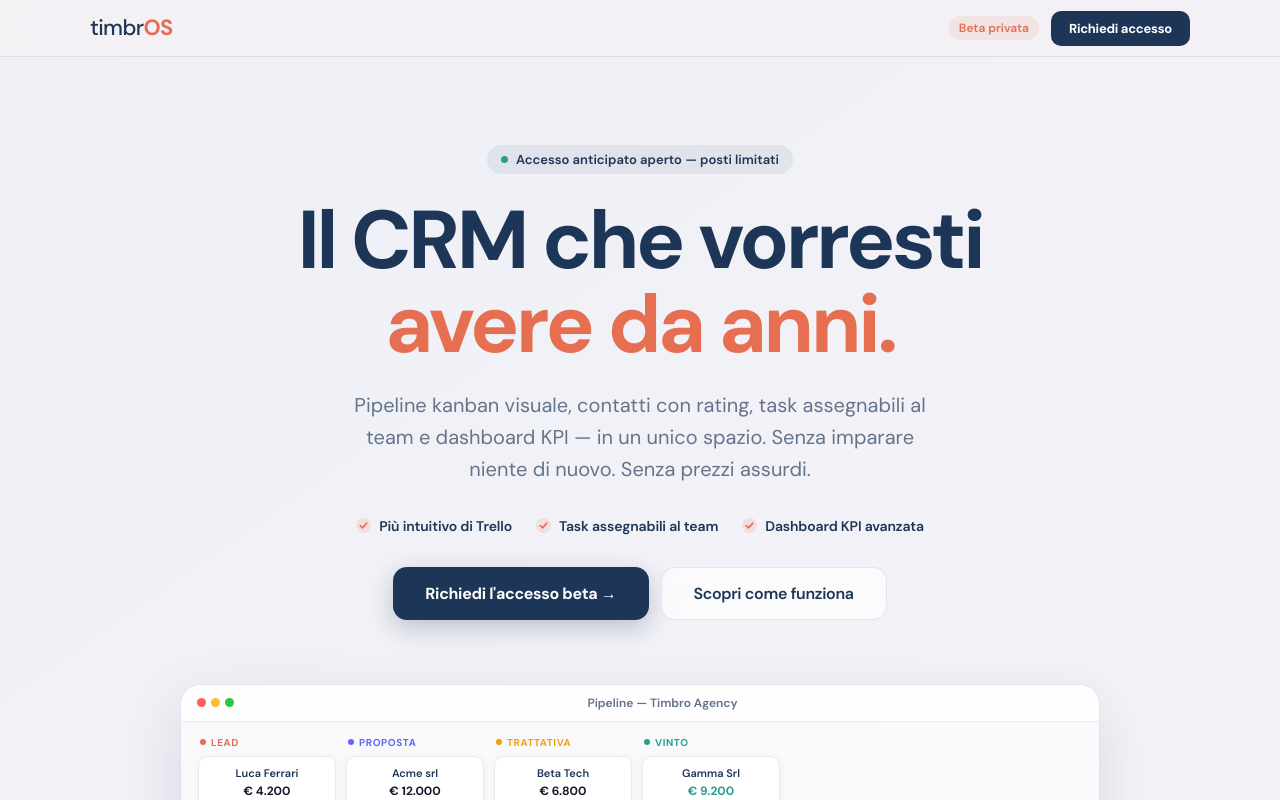
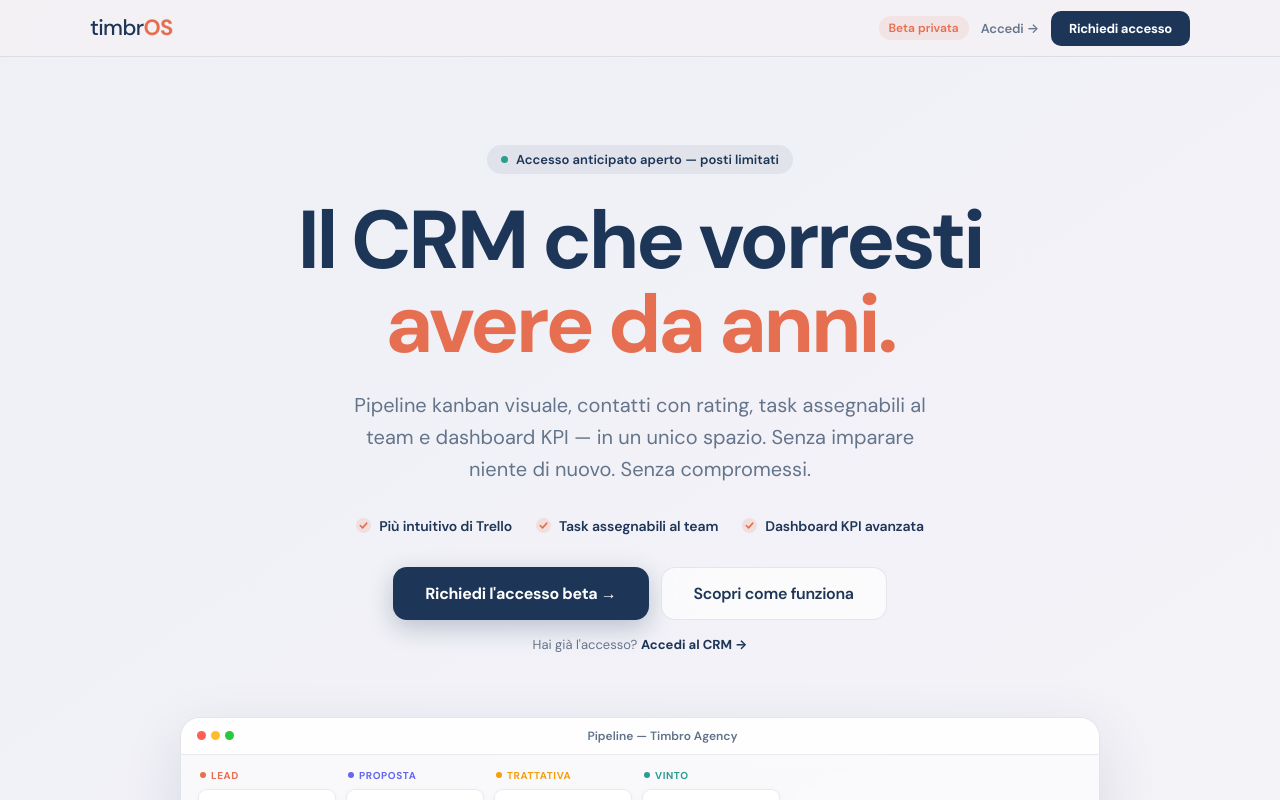
Before and after one commit to nicola-wq/timbros-landing, a Next.js app: page / in a window 1280 px wide. Shown: the top 800 px of the page. Built offline with nearby package versions, Linux system fonts and the light colour scheme.

Commit message:
feat: aggiunge link accesso CRM per utenti approvati, fix copy hero

```diff
--- a/app/page.tsx
+++ b/app/page.tsx
@@ -483,6 +483,9 @@ export default function LandingPage() {
           <a href="/" style={{ textDecoration: 'none', cursor: 'pointer' }}><Logo size={22} /></a>
           <div style={{ display: 'flex', alignItems: 'center', gap: 12 }}>
             <span className="header-badge" style={{ fontSize: 12, fontWeight: 600, color: C.orange, background: 'rgba(231,111,81,0.1)', padding: '4px 10px', borderRadius: 20 }}>Beta privata</span>
+            <a href="https://crm.timbros.it/login" target="_blank" rel="noopener noreferrer" className="header-login" style={{ fontSize: 13, fontWeight: 600, color: C.navy, textDecoration: 'none', opacity: 0.65, letterSpacing: '-0.01em', whiteSpace: 'nowrap' }}>
+              Accedi →
+            </a>
             <button onClick={scrollToForm} style={{ padding: '9px 18px', fontSize: 13, fontWeight: 700, background: C.navy, color: '#fff', border: 'none', borderRadius: 10, cursor: 'pointer', fontFamily: "'DM Sans',sans-serif", letterSpacing: '-0.02em', whiteSpace: 'nowrap' }}>
               Richiedi accesso
             </button>
@@ -504,7 +507,7 @@ export default function LandingPage() {
           </h1>
 
           <p className="hero-sub" style={{ fontSize: 'clamp(16px, 2.2vw, 20px)', color: C.muted, margin: '0 0 32px', lineHeight: 1.6, maxWidth: 580, marginLeft: 'auto', marginRight: 'auto' }}>
-            Pipeline kanban visuale, contatti con rating, task assegnabili al team e dashboard KPI — in un unico spazio. Senza imparare niente di nuovo. Senza prezzi assurdi.
+            Pipeline kanban visuale, contatti con rating, task assegnabili al team e dashboard KPI — in un unico spazio. Senza imparare niente di nuovo. Senza compromessi.
           </p>
 
           <div className="hero-bullets">
@@ -521,13 +524,21 @@ export default function LandingPage() {
           </div>
 
           <div className="mockup-wrapper">
-            <div className="hero-buttons">
+            <div style={{ display: 'flex', flexDirection: 'column', alignItems: 'center', gap: 16, marginBottom: 64 }}>
+              <div className="hero-buttons" style={{ marginBottom: 0 }}>
                 <button onClick={scrollToForm} style={{ padding: '15px 32px', fontSize: 16, fontWeight: 700, background: C.navy, color: '#fff', border: 'none', borderRadius: 14, cursor: 'pointer', fontFamily: "'DM Sans',sans-serif", letterSpacing: '-0.02em', boxShadow: '0 8px 24px rgba(29,53,87,0.25)' }}>
                   Richiedi l&apos;accesso beta →
                 </button>
                 <a href="#come-funziona" style={{ padding: '15px 32px', fontSize: 16, fontWeight: 600, background: C.glass, color: C.navy, border: `1.5px solid ${C.border}`, borderRadius: 14, cursor: 'pointer', fontFamily: "'DM Sans',sans-serif", textDecoration: 'none', letterSpacing: '-0.02em', backdropFilter: 'blur(10px)' }}>
                   Scopri come funziona
                 </a>
+              </div>
+              <p style={{ margin: 0, fontSize: 13, color: C.muted }}>
+                Hai già l&apos;accesso?{' '}
+                <a href="https://crm.timbros.it/login" target="_blank" rel="noopener noreferrer" style={{ color: C.navy, fontWeight: 700, textDecoration: 'none' }}>
+                  Accedi al CRM →
+                </a>
+              </p>
             </div>
             <PipelineMockup />
           </div>
@@ -542,6 +553,12 @@ export default function LandingPage() {
             Scopri come funziona
           </a>
           <p style={{ fontSize: 12, color: C.muted, textAlign: 'center', margin: '4px 0 0' }}>Nessuna carta di credito · Accesso beta gratuito</p>
+          <p style={{ fontSize: 13, color: C.muted, textAlign: 'center', margin: '2px 0 0' }}>
+            Hai già l&apos;accesso?{' '}
+            <a href="https://crm.timbros.it/login" target="_blank" rel="noopener noreferrer" style={{ color: C.navy, fontWeight: 700, textDecoration: 'none' }}>
+              Accedi al CRM →
+            </a>
+          </p>
         </div>
       </section>
 
```
Lines whose indentation alone changed are shown as unchanged.
